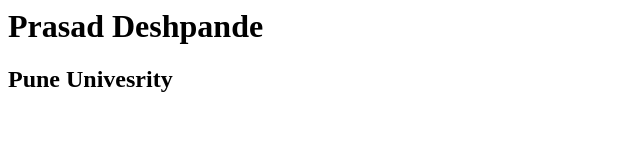
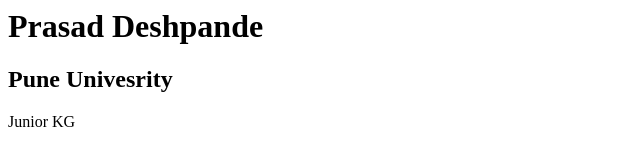
Before and after one commit to Prasad-201/testing, a plain HTML site: page index.html in a window 1280 px wide. Shown: the full height of the page, 0-640 px from the left. Drawn offline with Linux system fonts and the light colour scheme.

Commit message:
Second Change Added

```diff
--- a/index.html
+++ b/index.html
@@ -1,6 +1,12 @@
 <html>
     <body>
+        <div>
         <h1>Prasad Deshpande </h1>
         <h2>Pune Univesrity</h2>
+    </div>
+
+    <div>
+        <p>Junior KG</p>
+    </div>
     </body>
 </html>
```
